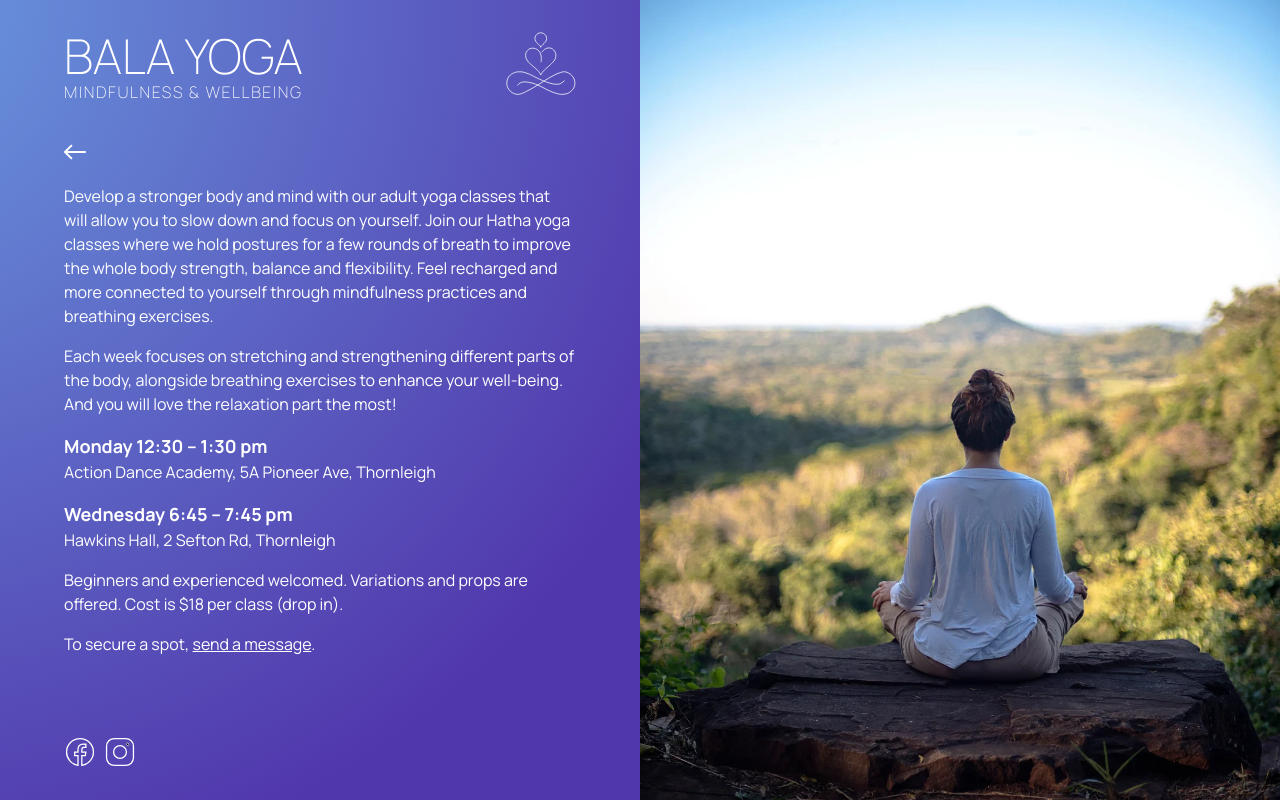
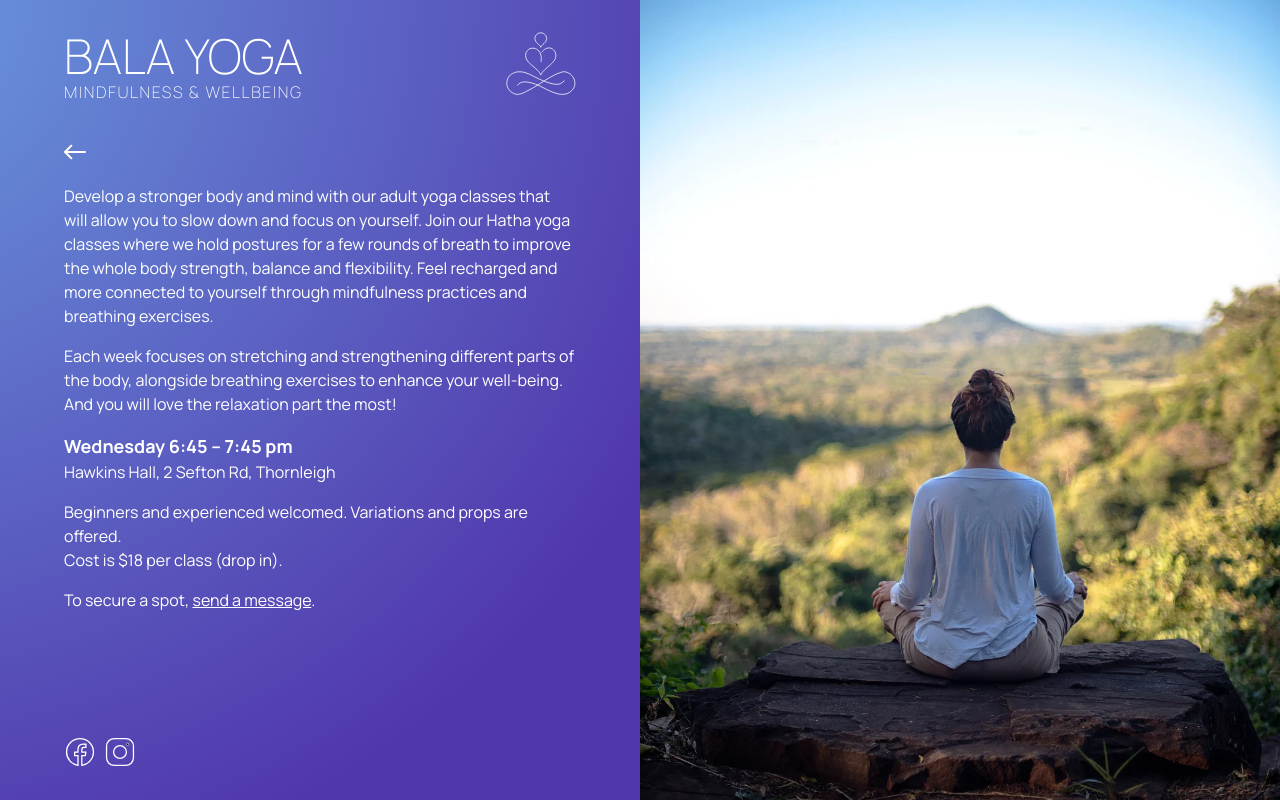
Before and after one commit to raycashmore/balayoga, a Next.js app: page /adults-yoga in a window 1280 px wide. Built offline with nearby package versions, Linux system fonts and the light colour scheme.

Commit message:
Remove Monday from adults

```diff
--- a/src/app/adults-yoga/page.tsx
+++ b/src/app/adults-yoga/page.tsx
@@ -20,16 +20,14 @@ export default function Page() {
 					your well-being. And you will love the relaxation part the most!
 				</p>
 				<p>
-					<span className="text-lg font-bold">Monday 12:30 – 1:30 pm</span>
-					<br />
-					Action Dance Academy, 5A Pioneer Ave, Thornleigh
-				</p>
-				<p>
 					<span className="text-lg font-bold">Wednesday 6:45 – 7:45 pm</span>
 					<br />
 					Hawkins Hall, 2 Sefton Rd, Thornleigh
 				</p>
-				<p>Beginners and experienced welcomed. Variations and props are offered. Cost is $18 per class (drop in).</p>
+				<p>
+					Beginners and experienced welcomed. Variations and props are offered. <br />
+					Cost is $18 per class (drop in).
+				</p>
 				<p>
 					To secure a spot,{" "}
 					<Link href="contact" className="underline">
```
